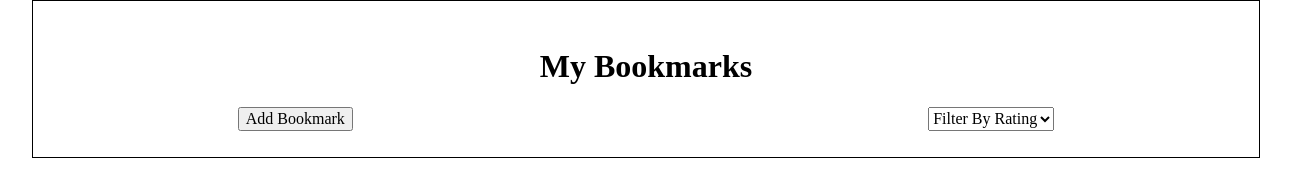
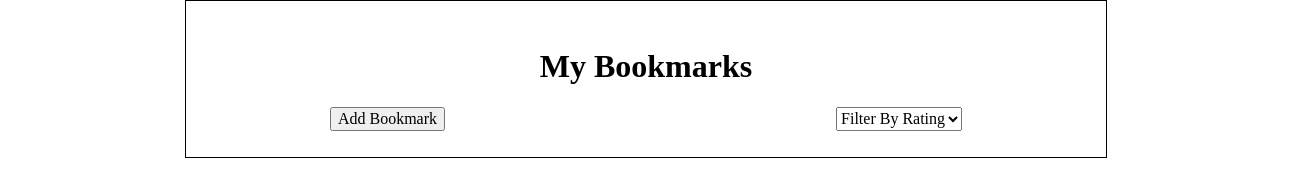
Before and after one commit to thinkful-ei-jaguar/Blade-bookmarks-app, a website built with webpack: page src/index.html in a window 1536 px wide. Shown: the whole page, without its empty margins (122-1413 px from the left). Built offline with nearby package versions, Linux system fonts and the light colour scheme; no server answers.

Commit message:
Got some resizing done for very large screens.

```diff
--- a/src/index.css
+++ b/src/index.css
@@ -6,9 +6,36 @@
 body {
   display: flex;
   flex-direction: column;
+  justify-content: space-around;
   margin-left: 10%;
   margin-right: 10%;
   border: 1px solid black;
+}
+
+@media only screen and (min-width: 1000px) {
+  body {
+    display: flex;
+    flex-direction: column;
+    justify-content: space-around;
+    margin-left: 15%;
+    margin-right: 15%;
+    border: 1px solid black;
+
+  }
+
+}
+
+@media only screen and (min-width: 1300px) {
+  body {
+    display: flex;
+    flex-direction: column;
+    justify-content: space-around;
+    margin-left: 20%;
+    margin-right: 20%;
+    border: 1px solid black;
+
+  }
+
 }
 
 h1 {
```
Also changed, not shown: src/api.js (line endings or trailing spaces).
